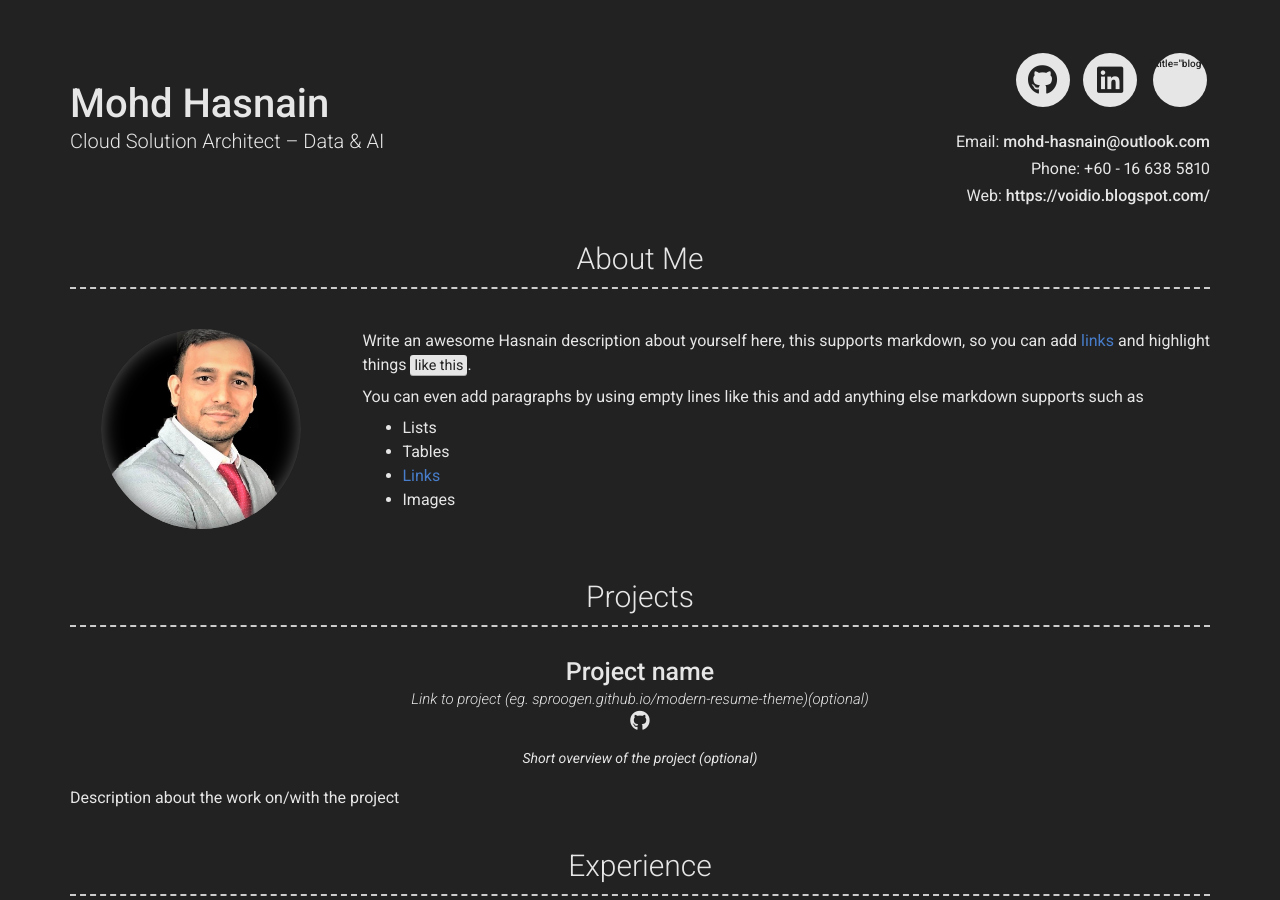
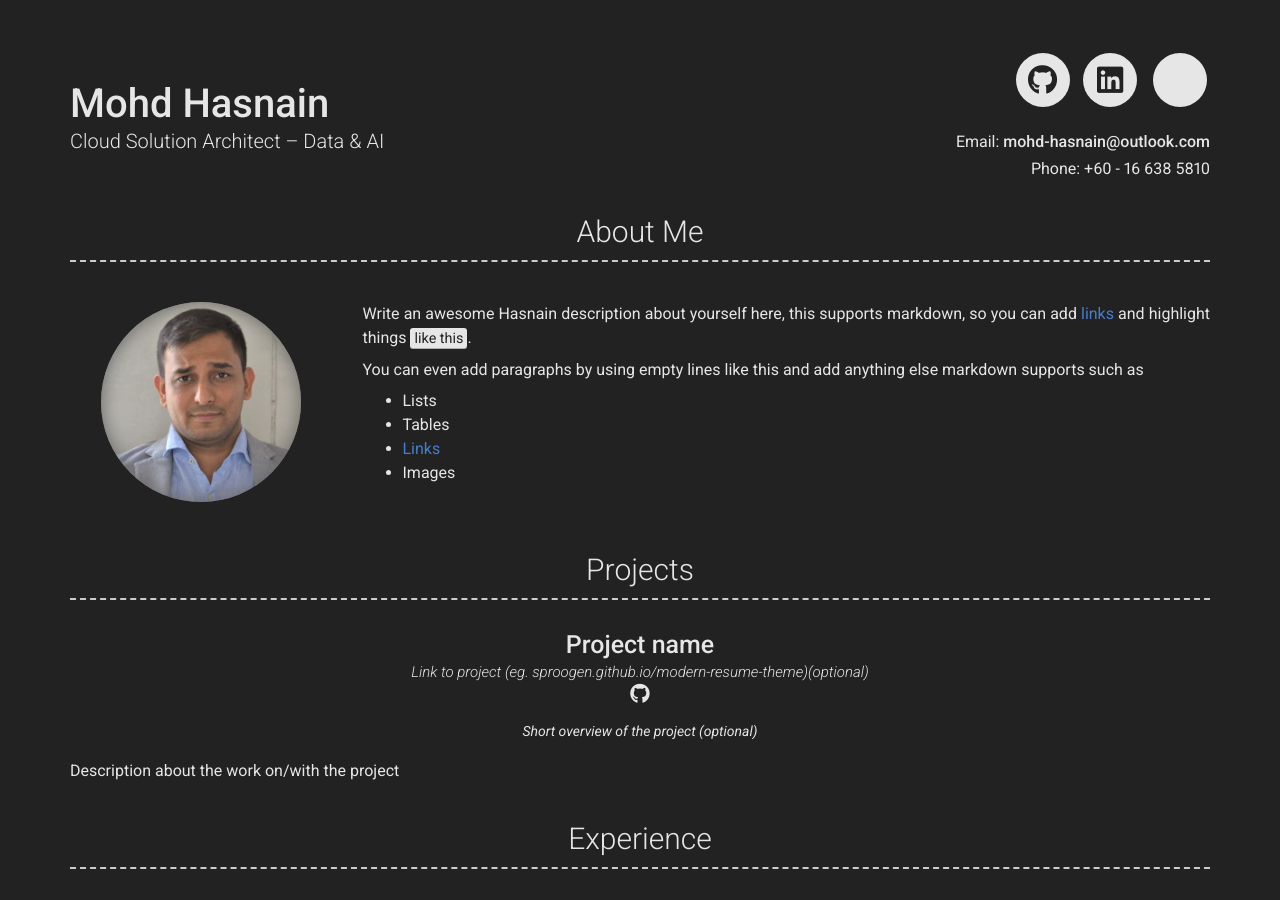
Before and after one commit to mohd-hasnain/mohd-hasnain.github.io, a Jekyll site: the page built from index.md, in a window 1280 px wide and 900 px high. Built offline with Jekyll 4.4.1, drawn with Linux system fonts in a browser that asks for light colours; nearby versions of some CDN libraries.

Commit message:
Update _config.yml

```diff
--- a/_config.yml
+++ b/_config.yml
@@ -7,7 +7,6 @@ name: Mohd Hasnain
 title: Cloud Solution Architect – Data & AI
 email: mohd-hasnain@outlook.com
 phone: +60 - 16 638 5810
-website: https://voidio.blogspot.com/
 
 # Dark Mode (true/false/never)
 darkmode: true
@@ -19,7 +18,7 @@ linkedin_username: mohdhasnain
 # Additional icon links
 additional_links:
 - title: blog
-  icon: <i class="fab fa-blogger-b"></i>
+  icon: assets/blogg.jpg
   url: https://voidio.blogspot.com/
 # - title: another link
 #   icon: font awesome brand icon name (eg. fa-twitter) (https://fontawesome.com/icons?d=gallery&s=brands&m=free)
@@ -33,7 +32,7 @@ additional_links:
 
 # About Section
 # about_title: About Me (Use this to override about section title)
-about_profile_image: assets/hasnain.jpg
+about_profile_image: assets/mohd.jpg
 about_content: | # this will include new lines to allow paragraphs
   Write an awesome Hasnain description about yourself here, this supports markdown, so you can add [links](http://foobar.com) and highlight things <mark>like this</mark>.
 
```
